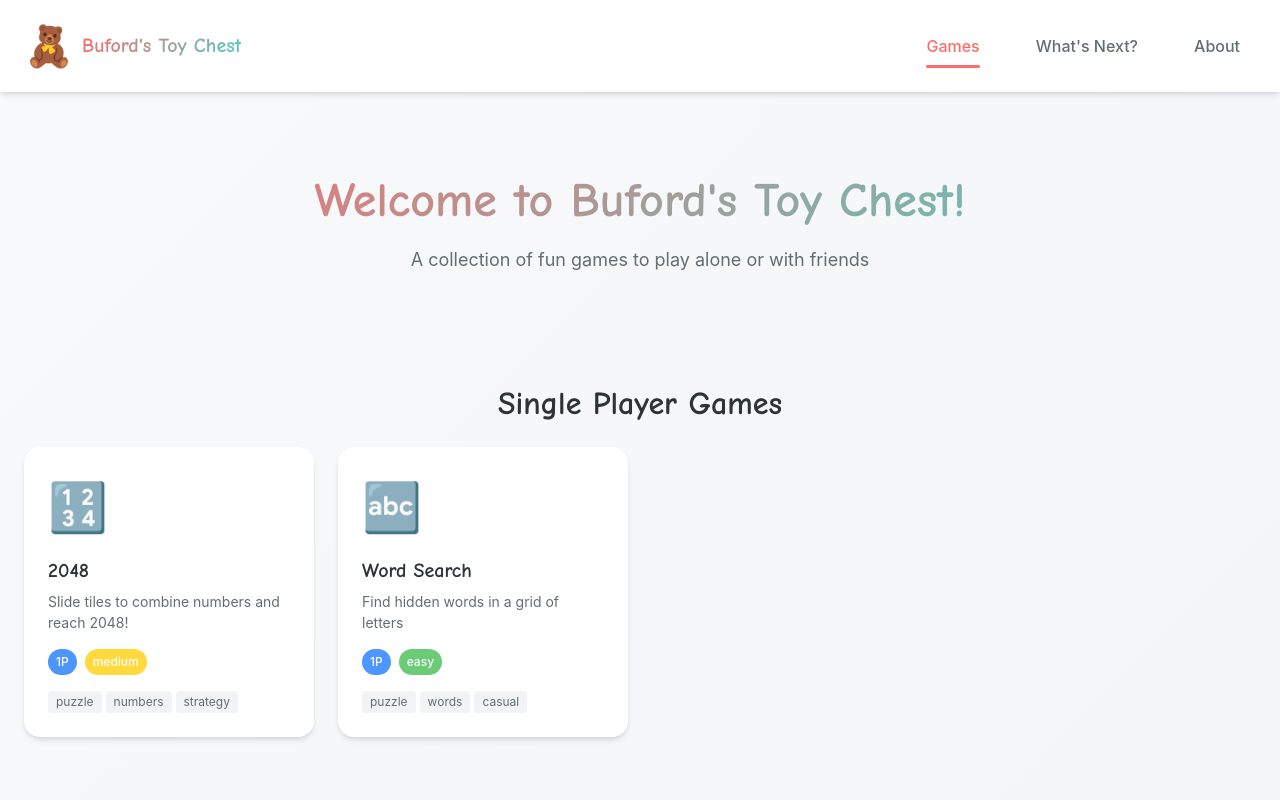
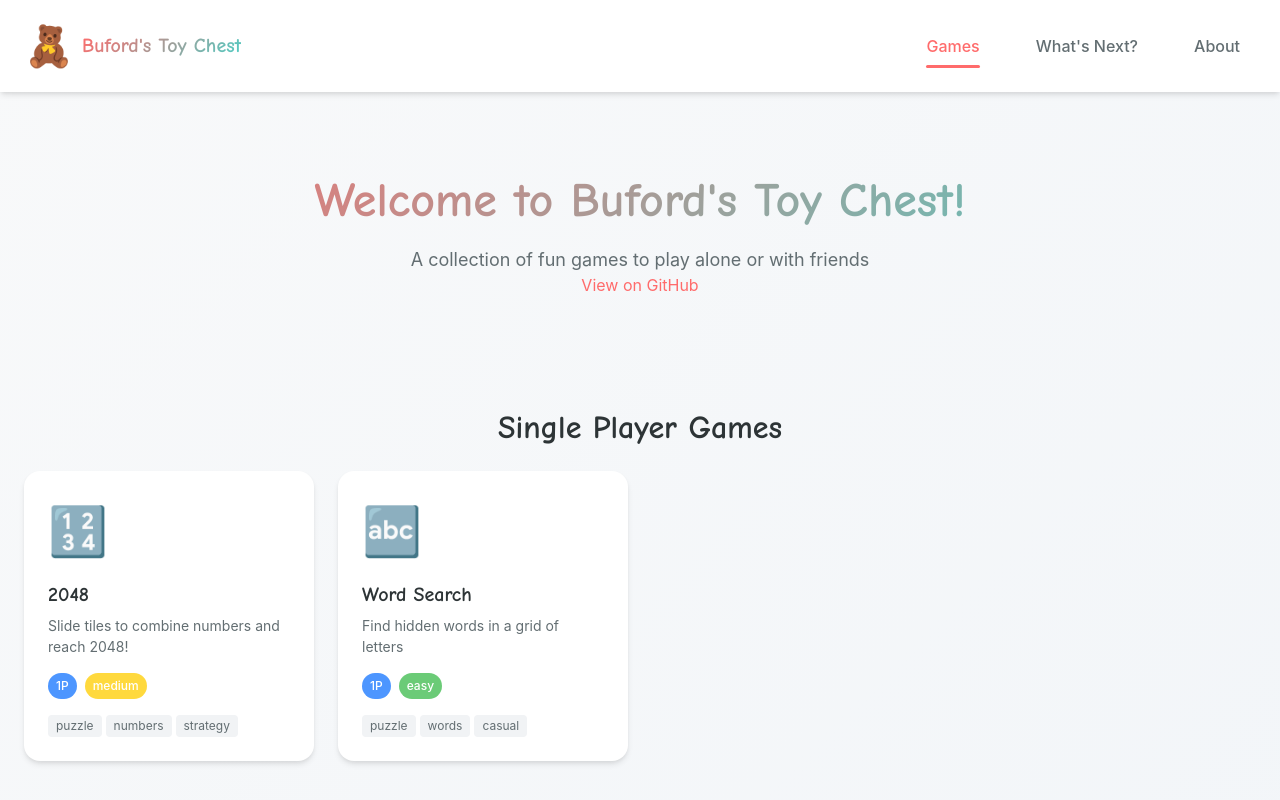
Before and after one commit to bufordeeds/bufords-toy-chest, a React (Vite) app in the folder frontend/: page / in a window 1280 px wide. Shown: the top 800 px of the page. Built offline with nearby package versions, Linux system fonts and the light colour scheme; no server answers.

Commit message:
chore: Add GitHub repository link to HomePage hero section
Add a "View on GitHub" link in the hero section that opens the project
repository in a new tab with proper security attributes.

```diff
--- a/frontend/src/pages/HomePage.tsx
+++ b/frontend/src/pages/HomePage.tsx
@@ -23,6 +23,14 @@ export const HomePage: React.FC = () => {
           <p className="hero-subtitle">
             A collection of fun games to play alone or with friends
           </p>
+          <a
+            href="https://github.com/bufordeeds/bufords-toy-chest"
+            target="_blank"
+            rel="noopener noreferrer"
+            className="github-link"
+          >
+            View on GitHub
+          </a>
         </section>
 
         <section className="games-section">
```
